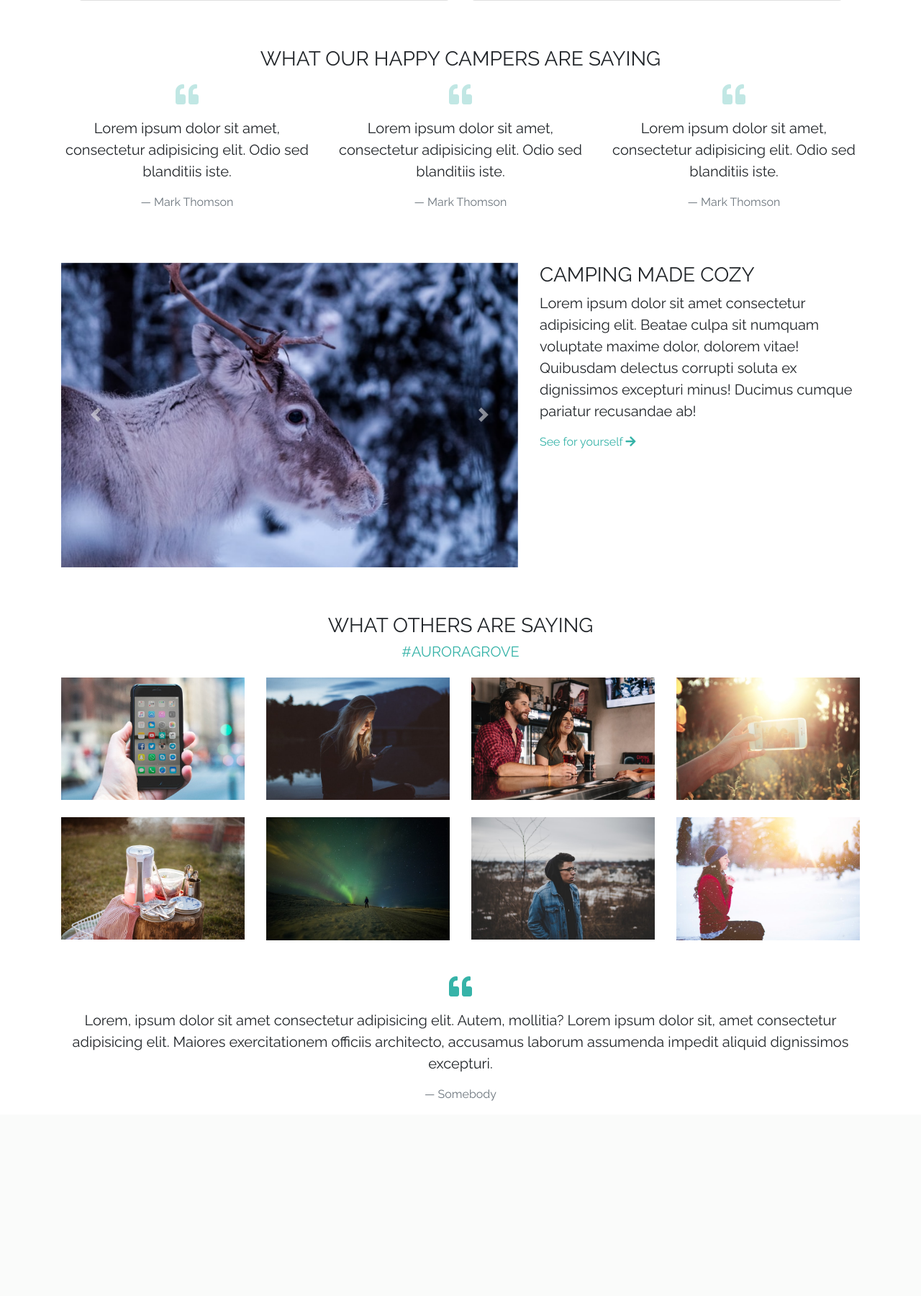
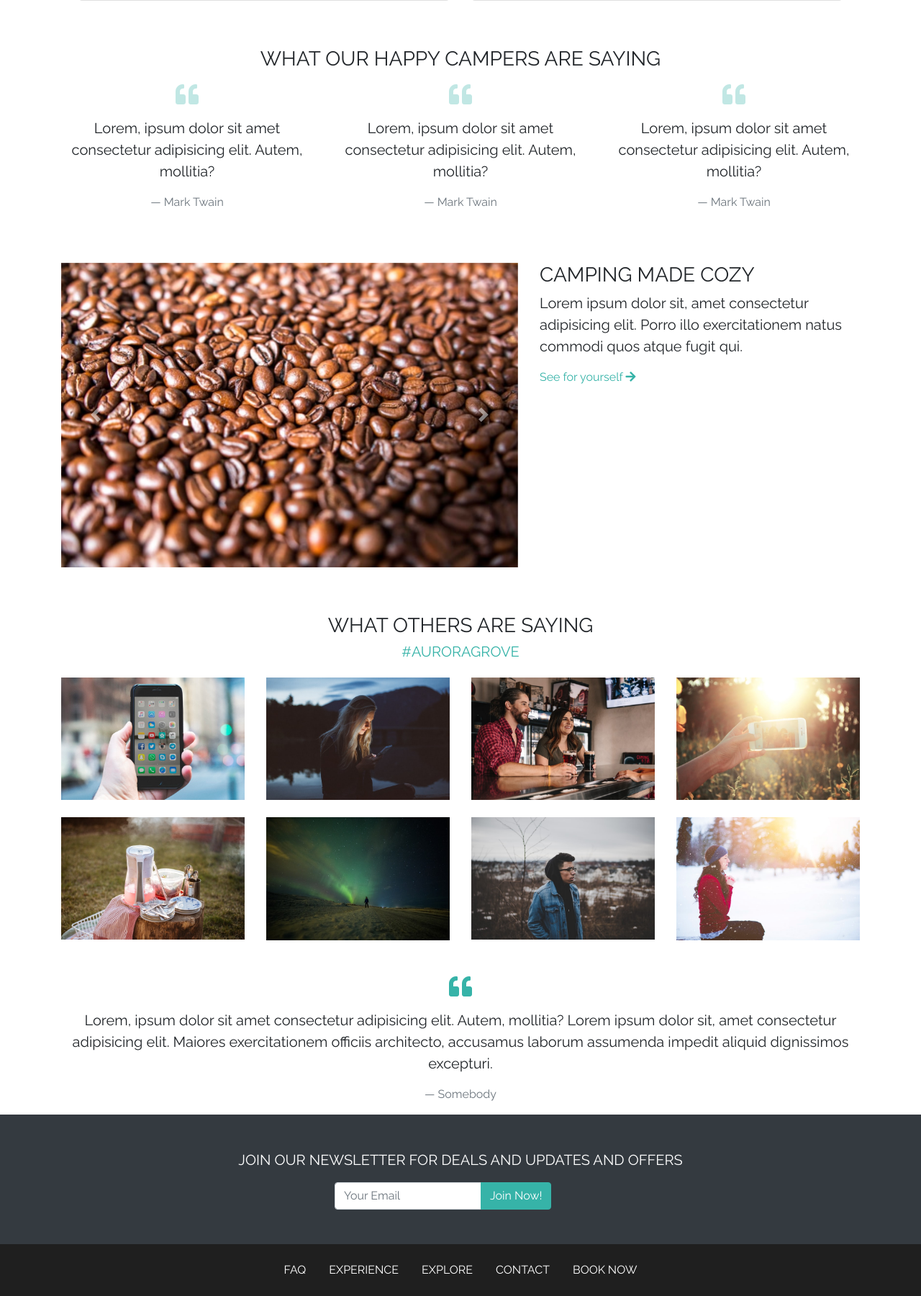
Before and after one commit to eduardo-rojas/aurora-grove, a PHP site: page / in a window 1280 px wide. Shown: the part 1927-3727 px from the top of the page at 72% size. Before the commit the page ends 3456 px from the top, so only its background shows below. Run offline with PHP 8.4, Linux system fonts and the light colour scheme; style sheets or scripts are compiled from the project's sources; some libraries are stand-ins or nearby versions.

Commit message:
Completed booking modal, footer and contact form

```diff
--- a/Starter/index.html
+++ b/Starter/index.html
@@ -25,19 +25,19 @@
         <div class="collapse navbar-collapse" id="mainNavbar">
             <ul class="navbar-nav ml-auto">
                 <li class="nav-item">
-                    <a href="#" class="nav-link">Home</a>
+                    <a href="#showcase" class="nav-link">Home</a>
                 </li>
                 <li class="nav-item">
-                    <a href="#" class="nav-link">About</a>
+                    <a href="#icons" class="nav-link">About</a>
                 </li>
                 <li class="nav-item">
-                    <a href="#" class="nav-link">Explore</a>
+                    <a href="#explore" class="nav-link">Explore</a>
                 </li>
                 <li class="nav-item">
-                    <a href="#" class="nav-link">Contact</a>
+                    <a href="#newsletter" class="nav-link">Contact</a>
                 </li>
                 <li class="nav-item">
-                    <a href="#" class="nav-link">Book</a>
+                    <a href="#" class="nav-link" data-toggle="modal" data-target="#bookingModal">Book</a>
                 </li>
             </ul>
         </div>
@@ -49,11 +49,11 @@
             <h3 class="display-5">MODERN CAMPING</h3>
             <h1 class="display-1">Aurora Grove</h1>
             <p class="lead d-none d-md-block">Lorem ipsum dolor sit amet consectetur adipisicing elit. Id, quod exercitationem.</p>
-            <button id="book" class="btn btn-lg btn-primary px-5">BOOK NOW</button>
+            <button id="book" class="btn btn-lg btn-primary px-5" data-toggle="modal" data-target="#bookingModal">BOOK NOW</button>
         </div>
     </section>
 
-    <section>
+    <section id="icons">
         <div class="container text-center mt-5">
             <h2>YOU SHOW UP, WE PITCH THE TENT.</h2>
             <div class="row">
@@ -76,7 +76,7 @@
         </div>
     </section>
 
-    <section>
+    <section id="explore">
         <div class="container text-center mt-2 p-3">
             <h3>WE'VE CREATED A CAMPING EXPERIENCE THAT'S TU </h3>
             <div class="row m-2">
@@ -110,31 +110,35 @@
             <h3>WHAT OUR HAPPY CAMPERS ARE SAYING</h3>
             <div class="row">
                 <div class="col-md-4 my-2">
-                    <i class="fas fa-quote-left fa-2x text-primary mb-3"></i >
+                    <i class="fas fa-quote-left fa-2x text-primary mb-3"></i>
                     <blockquote class="blockquote">
-                            <p >Lorem ipsum dolor sit amet, consectetur adipisicing elit. Odio sed blanditiis iste.</p>
-                            <footer class="blockquote-footer">Mark Thomson</footer>
+                        <p>
+                            Lorem, ipsum dolor sit amet consectetur adipisicing elit. Autem, mollitia?
+                            <footer class="blockquote-footer">Mark Twain</footer>
+                        </p>
                     </blockquote>
                 </div>
                 <div class="col-md-4 my-2">
-                        <i class="fas fa-quote-left fa-2x text-primary mb-3"></i >
+                    <i class="fas fa-quote-left fa-2x text-primary mb-3"></i>
                     <blockquote class="blockquote">
-                                <p >Lorem ipsum dolor sit amet, consectetur adipisicing elit. Odio sed blanditiis iste.</p>
-                                <footer class="blockquote-footer">Mark Thomson</footer>
+                        <p>
+                            Lorem, ipsum dolor sit amet consectetur adipisicing elit. Autem, mollitia?
+                            <footer class="blockquote-footer">Mark Twain</footer>
+                        </p>
                     </blockquote>
                 </div>
                 <div class="col-md-4 my-2">
-                            <i class="fas fa-quote-left fa-2x text-primary mb-3"></i >
+                    <i class="fas fa-quote-left fa-2x text-primary mb-3"></i>
                     <blockquote class="blockquote">
-                                    <p >Lorem ipsum dolor sit amet, consectetur adipisicing elit. Odio sed blanditiis iste.</p>
-                                    <footer class="blockquote-footer">Mark Thomson</footer>
+                        <p>
+                            Lorem, ipsum dolor sit amet consectetur adipisicing elit. Autem, mollitia?
+                            <footer class="blockquote-footer">Mark Twain</footer>
+                        </p>
                     </blockquote>
                 </div>
-
             </div>
-
+        </div>
     </section>
-
     <section>
         <div class="container mt-5">
             <div class="row">
@@ -142,34 +146,32 @@
                     <div id="mainCarousel" class="carousel slide" data-ride="carousel">
                         <div class="carousel-inner">
                             <div class="carousel-item active">
-                                    <img src="images/slider/caribou.jpg" alt="" class="d-block w-100">
+                                <img id="carouselImg" src="images/slider/coffee.png" alt="" class="d-block w-100">
                             </div>
                             <div class="carousel-item">
-                                    <img src="images/slider/coffee.jpg" alt="" class="d-block w-100">
+                                <img id="carouselImg" src="images/slider/caribou.png" alt="" class="d-block w-100">
                             </div>
                             <div class="carousel-item">
-                                        <img src="images/slider/fire.jpg" alt="" class="d-block w-100">
+                                <img id="carouselImg" src="images/slider/fire.png" alt="" class="d-block w-100">
                             </div>
                             <div class="carousel-item">
-                                            <img src="images/slider/trees.jpg" alt="" class="d-block w-100">
-                                  </div>
-                                 <div class="carousel-item">
-                                                <img src="images/coffe.png" alt="" class="d-block w-100">
+                                <img id="carouselImg" src="images/slider/trees.png" alt="" class="d-block w-100">
                             </div>
                         </div>
-                    <a href="#mainCarousel" class="carousel-control-prev" data-slide="prev" role="button">
+                        <a class="carousel-control-prev" href="#mainCarousel" role="button" data-slide="prev">
                             <span class="carousel-control-prev-icon" aria-hidden="true"></span>
-                        <spa class="sr-only">Previous</span>
+                            <span class="sr-only">Previous</span>
                         </a>
-                    <a href="#mainCarousel" class="carousel-control-next" data-slide="next" role="button">
+                        <a class="carousel-control-next" href="#mainCarousel" role="button" data-slide="next">
                             <span class="carousel-control-next-icon" aria-hidden="true"></span>
                             <span class="sr-only">Next</span>
                         </a>
                     </div>
                 </div>
+
                 <div class="col-md-5">
                     <h3>CAMPING MADE COZY</h3>
-                <p class="lead">Lorem ipsum dolor sit amet consectetur adipisicing elit. Beatae culpa sit numquam voluptate maxime dolor, dolorem vitae! Quibusdam delectus corrupti soluta ex dignissimos excepturi minus! Ducimus cumque pariatur recusandae ab!</p>
+                    <p class="lead">Lorem ipsum dolor sit, amet consectetur adipisicing elit. Porro illo exercitationem natus commodi quos atque fugit qui.</p>
                     <a href="">See for yourself <i class="fa fa-arrow-right"></i></a>
                 </div>
             </div>
@@ -221,7 +223,95 @@
         </div>
     </section>
 
+    <section id="newsletter" class="bg-dark">
+        <div class="container text-white text-center py-5">
+            <p class="lead">JOIN OUR NEWSLETTER FOR DEALS AND UPDATES AND OFFERS</p>
+            <div class="row justify-content-center">
+                <div class="col-10 col-sm-8 col-md-6 col-lg-4">
+                    <form action="" class="form-inline">
+                        <div class="input-group">
+                            <input type="text" class="form-control" placeholder="Your Email">
+                            <div class="input-group-append">
+                                <button class="btn btn-primary">Join Now!</button>
+                            </div>
+                        </div>
+                    </form>
+                </div>
+            </div>
+        </div>
+    </section>
 
+    <section id="footer" class=" p-3 bg-secondary">
+        <ul class="nav text-center justify-content-center flex-column flex-sm-row">
+            <li class="nav-item">
+                <a href="#" class="nav-link text-white">FAQ</a>
+            </li>
+            <li class="nav-item">
+                <a href="#explore" class="nav-link text-white">EXPERIENCE</a>
+            </li>
+            <li class="nav-item">
+                <a href="#explore" class="nav-link text-white">EXPLORE</a>
+            </li>
+            <li class="nav-item">
+                <a href="#newsletter" class="nav-link text-white">CONTACT</a>
+            </li>
+            <li class="nav-item">
+                <a href="#newsletter" class="nav-link text-white">BOOK NOW</a>
+            </li>
+        </ul>
+    </section>
+
+
+    <div class="modal" id="bookingModal" tabindex="-1" role="dialog">
+        <div class="modal-dialog" role="document">
+            <div class="modal-content">
+                <div class="modal-header">
+                    <h5 class="modal-title">New Booking</h5>
+                    <button type="button" class="close" data-dismiss="modal" aria-label="close">
+                        <span aria-hidden="true">&times;</span>
+                    </button>
+                </div>
+                <div class="modal-body">
+                    <p>Please fill out the form below and we'll get back to you as soon as possible</p>
+                    <form action="">
+                        <div class="form-group">
+                            <label for="email">Email Address</label>
+                            <input type="email" class="form-control " id="email" placeholder="name@example.com">
+                        </div>
+                        <div class="form-group">
+                            <label for="adults">Number Of Adults</label>
+                            <select lcass="form-control" id="adults">
+                                <option value="1">1</option>
+                                <option value="2">2</option>
+                                <option value="3">3</option>
+                                <option value="4">4</option>
+                            </select>
+                        </div>
+                        <div class="form-group">
+                            <label for="children">Number Of Children</label>
+                            <select lcass="form-control" id="children">
+                                    <option value="1">1</option>
+                                    <option value="2">2</option>
+                                    <option value="3">3</option>
+                                    <option value="4">4</option>
+                                </select>
+                        </div>
+
+                        <div class="form-group">
+                            <label for="">Additional Requests</label>
+                            <textarea id="requests" rows="3" class="form-control">
+                        </textarea>
+                        </div>
+                    </form>
+                </div>
+                <div class="modal-footer">
+                    <button class="btn btn-primary">Submit Request</button>
+                    <button class="btn btn-secondary" data-dismiss="modal">Close</button>
+                </div>
+            </div>
+        </div>
+
+    </div>
 
 
 
--- a/Starter/scss/custom.scss
+++ b/Starter/scss/custom.scss
@@ -71,6 +71,10 @@ body {
     height: 150px;
 }
 
+#footer {
+    font-weight: 100;
+}
+
 @media(max-width: 768px) {
     .navbar {
         background: #1f1f1f;
--- a/Starter/scss/custom_bootstrap.scss
+++ b/Starter/scss/custom_bootstrap.scss
@@ -1,2 +1,2 @@
-$theme-colors: ( "primary": #36b3a8);
+$theme-colors: ( "primary": #36b3a8, "secondary": #1f1f1f);
 @import "../bootstrap/scss/bootstrap";
```
Also changed, not shown: Starter/images/slider/caribou.png (renamed from Starter/images/slider/caribou.jpg), Starter/images/slider/coffee.jpg (deleted), Starter/images/slider/coffee.png (added), Starter/images/slider/fire.jpg (deleted), Starter/images/slider/fire.png (added), Starter/images/slider/trees.png (renamed from Starter/images/slider/trees.jpg). Lines whose indentation alone changed are shown as unchanged.
